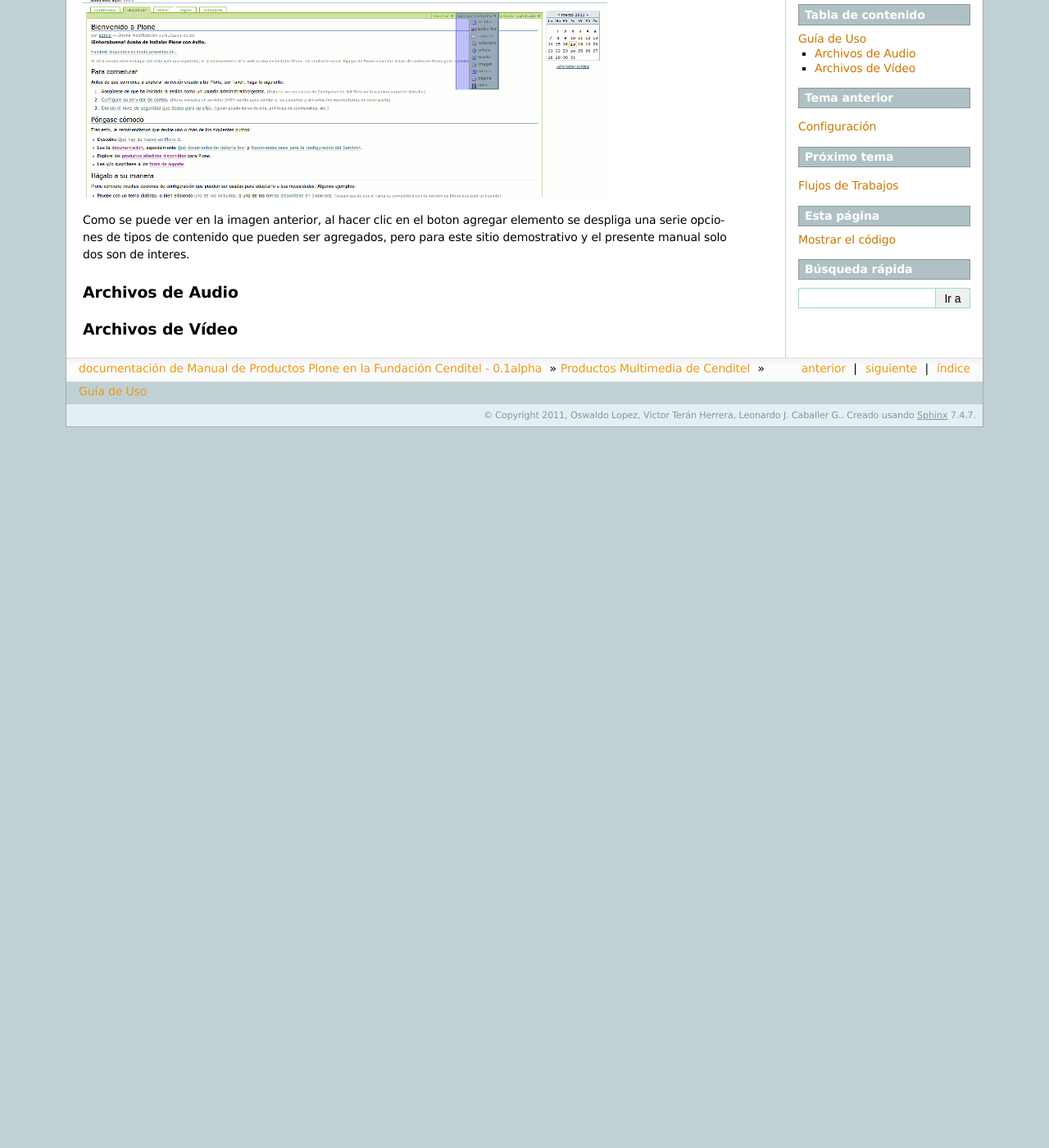
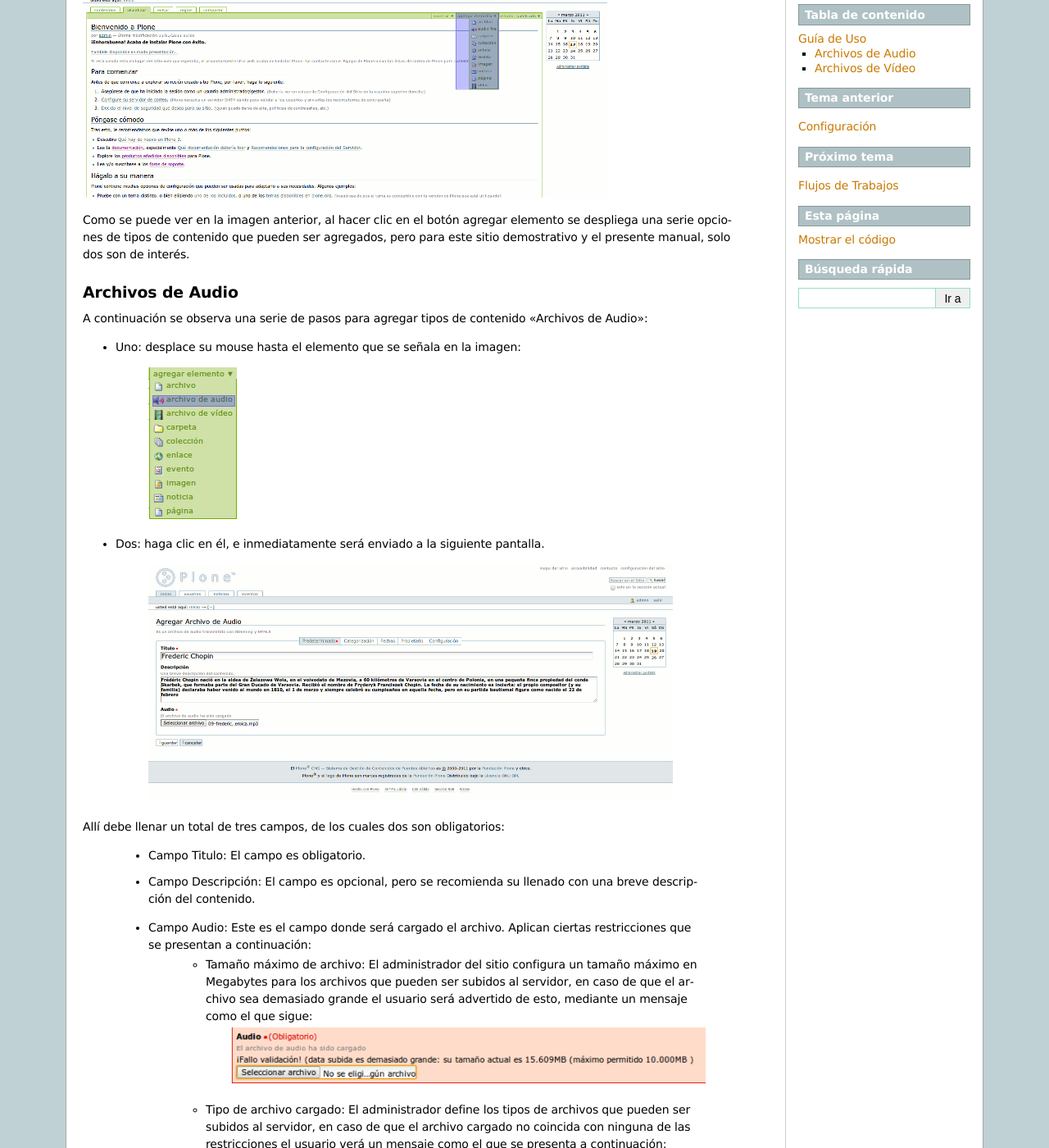
Before and after one commit to Cenditel/cenditel.docs, a Sphinx documentation site: the page built from source/multimedia/manual_de_uso.rst, in a window 1280 px wide and 1400 px high, scrolled down 199 px. Shown: the whole window at 82% size. Built offline with Sphinx 7.4.7, drawn with Linux system fonts in a browser that asks for light colours; formulas are drawn with MathJax 3; before the commit the page ends 900 px from its top, so only the background shows below that; some of the changed text lies outside the part shown.

Commit message:
Agregada una sección del manual de uso de los tipos de contenido Archivos de Audio

```diff
--- a/source/multimedia/manual_de_uso.rst
+++ b/source/multimedia/manual_de_uso.rst
@@ -11,12 +11,38 @@ Para agregar contenido en su sitio Plone, vuelva a la página principal
 
 .. image:: ../_static/Adding.png
 
-Como se puede ver en la imagen anterior, al hacer clic en el boton agregar elemento se despliga una
-serie opciones de tipos de contenido que pueden ser agregados, pero para este sitio demostrativo y el presente manual
-solo dos son de interes.
+Como se puede ver en la imagen anterior, al hacer clic en el botón agregar elemento se despliega una
+serie opciones de tipos de contenido que pueden ser agregados, pero para este sitio demostrativo y el presente manual,
+solo dos son de interés.
 
 Archivos de Audio
 =================
 
+A continuación se observa una serie de pasos para agregar tipos de contenido "Archivos de Audio":
+
+* Uno: desplace su mouse hasta el elemento que se señala en la imagen:
+
+    .. image:: ../_static/add_audio.png
+
+
+* Dos: haga clic en él, e inmediatamente será enviado a la siguiente pantalla.
+
+    .. image:: ../_static/fields_audio.png
+
+Allí debe llenar un total de tres campos, de los cuales dos son obligatorios:
+
+    * Campo Titulo: El campo es obligatorio.
+    * Campo Descripción: El campo es opcional, pero se recomienda su llenado con una breve descripción del contenido.
+    * Campo Audio: Este es el campo donde será cargado el archivo. Aplican ciertas restricciones que se presentan a continuación:
+        * Tamaño máximo de archivo: El administrador del sitio configura un tamaño máximo en Megabytes para los archivos que pueden ser subidos al servidor, en caso de que el archivo sea demasiado grande el usuario será advertido de esto, mediante un mensaje como el que sigue:
+            .. image:: ../_static/audio_file_to_big.png
+        * Tipo de archivo cargado: El administrador define los tipos de archivos que pueden ser subidos al servidor, en caso de que el archivo cargado no coincida con ninguna de las restricciones el usuario verá un mensaje como el que se presenta a continuación:
+            .. image:: ../_static/not_valid_audio_file.png
+        * Estado del convertidor de archivos: En este caso, si el administrador desactiva el convertidor de archivos se activa una restricción para los tipos de contenidos que pueden ser cargados.
+
+
+
 Archivos de Vídeo
 =================
+
+.. image:: ../_static/add_video.png
```
